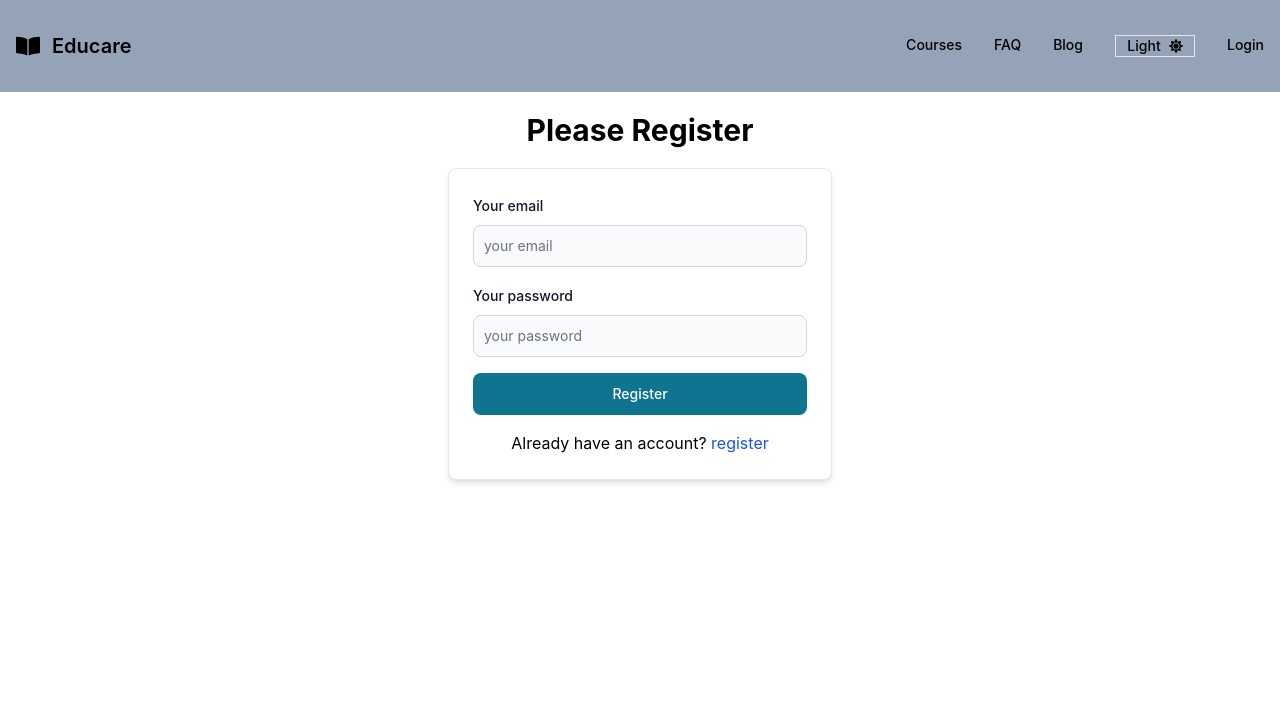
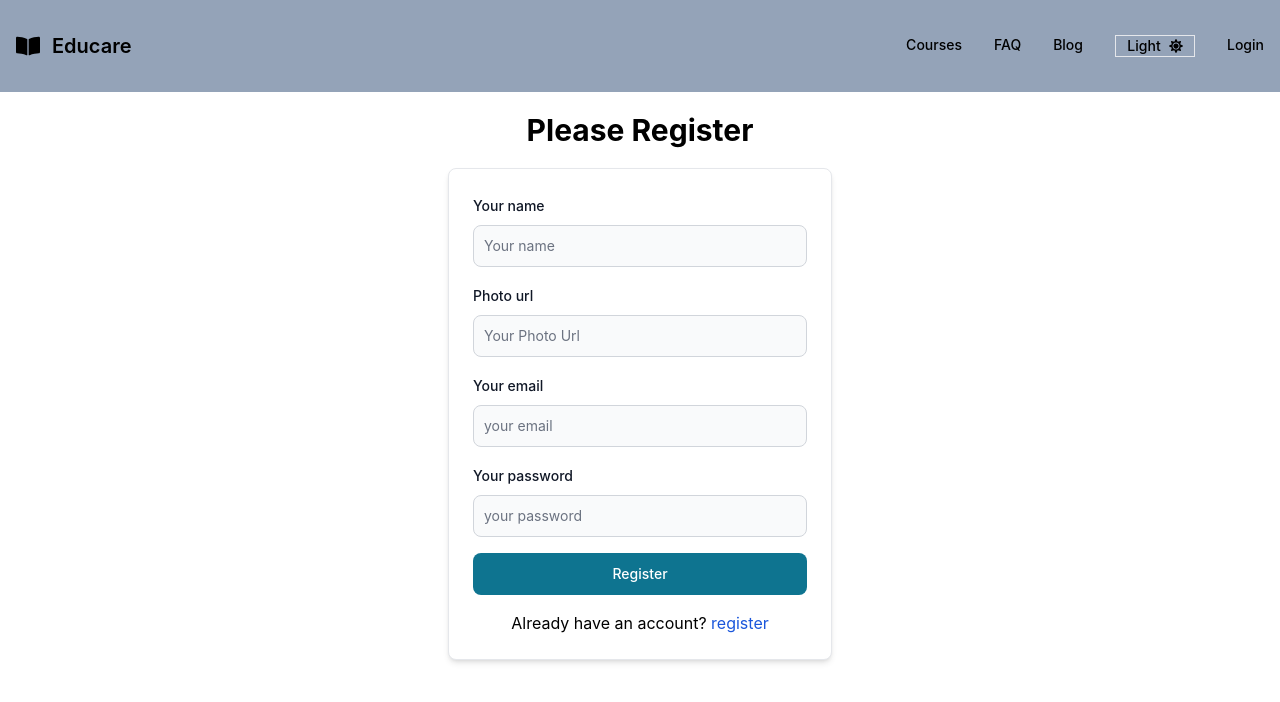
Before and after one commit to Murad501/Educare, a React (Create React App) app: page /register in a window 1280 px wide. Shown: the top 702 px of the page. Built offline with nearby package versions, Linux system fonts and the light colour scheme; no server answers.

Commit message:
user registationpage done

```diff
--- a/src/components/Register/Register.js
+++ b/src/components/Register/Register.js
@@ -1,7 +1,6 @@
 import { Button, Card, Label, TextInput } from "flowbite-react";
 import React from "react";
 import { Link } from "react-router-dom";
-import { FaGoogle, FaGithub } from "react-icons/fa";
 
 const Register = () => {
   return (
@@ -9,6 +8,30 @@ const Register = () => {
         <h1 className="text-3xl font-bold my-5 text-center">Please Register</h1>
       <Card>
         <form className="flex flex-col gap-4">
+        <div>
+            <div className="mb-2 block">
+              <Label htmlFor="name" value="Your name" />
+            </div>
+            <TextInput
+            id="name"
+            name="name"
+            type="text"
+            placeholder="Your name"
+            required={true}
+            />
+          </div>
+          <div>
+            <div className="mb-2 block">
+              <Label htmlFor="photoUrl" value="Photo url" />
+            </div>
+            <TextInput
+            id="photoUrl"
+            name="photoUrl"
+            type="text"
+            placeholder="Your Photo Url"
+            required={true}
+            />
+          </div>
           <div>
             <div className="mb-2 block">
               <Label htmlFor="email1" value="Your email" />
```
